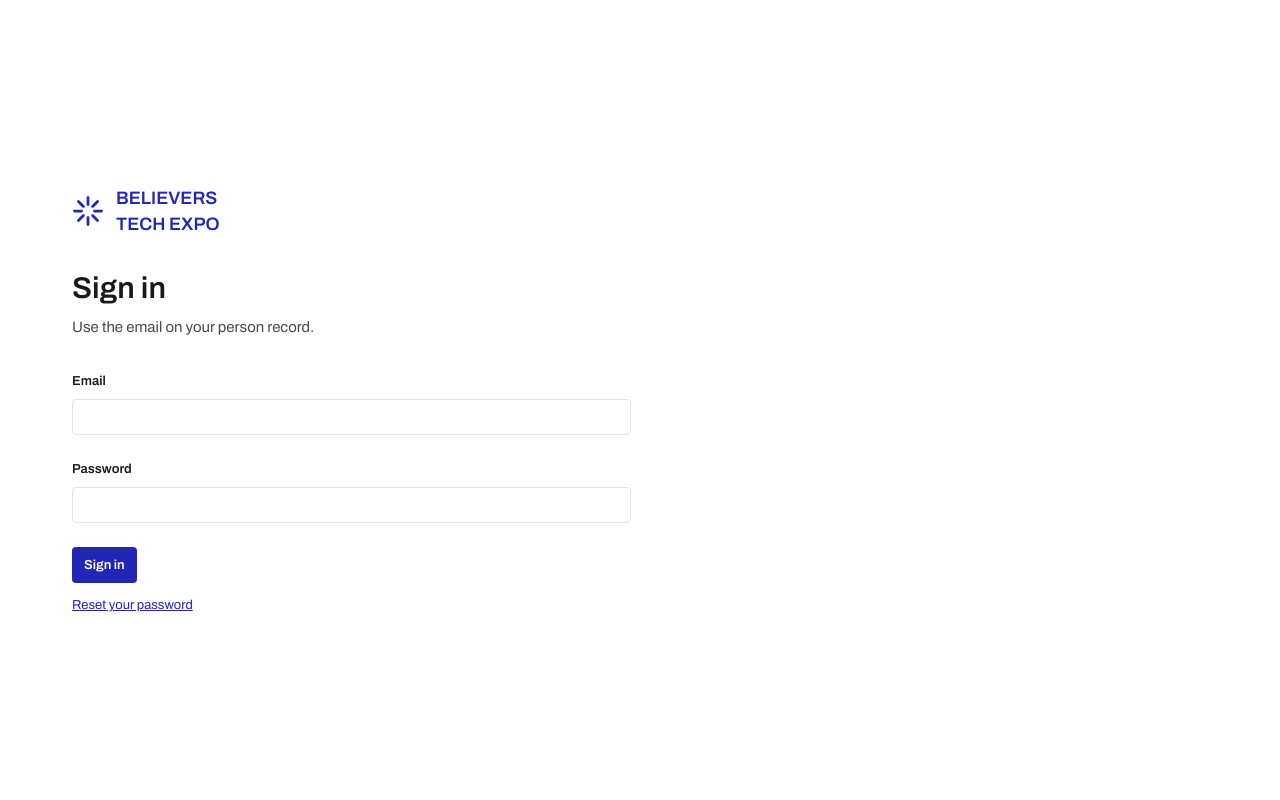
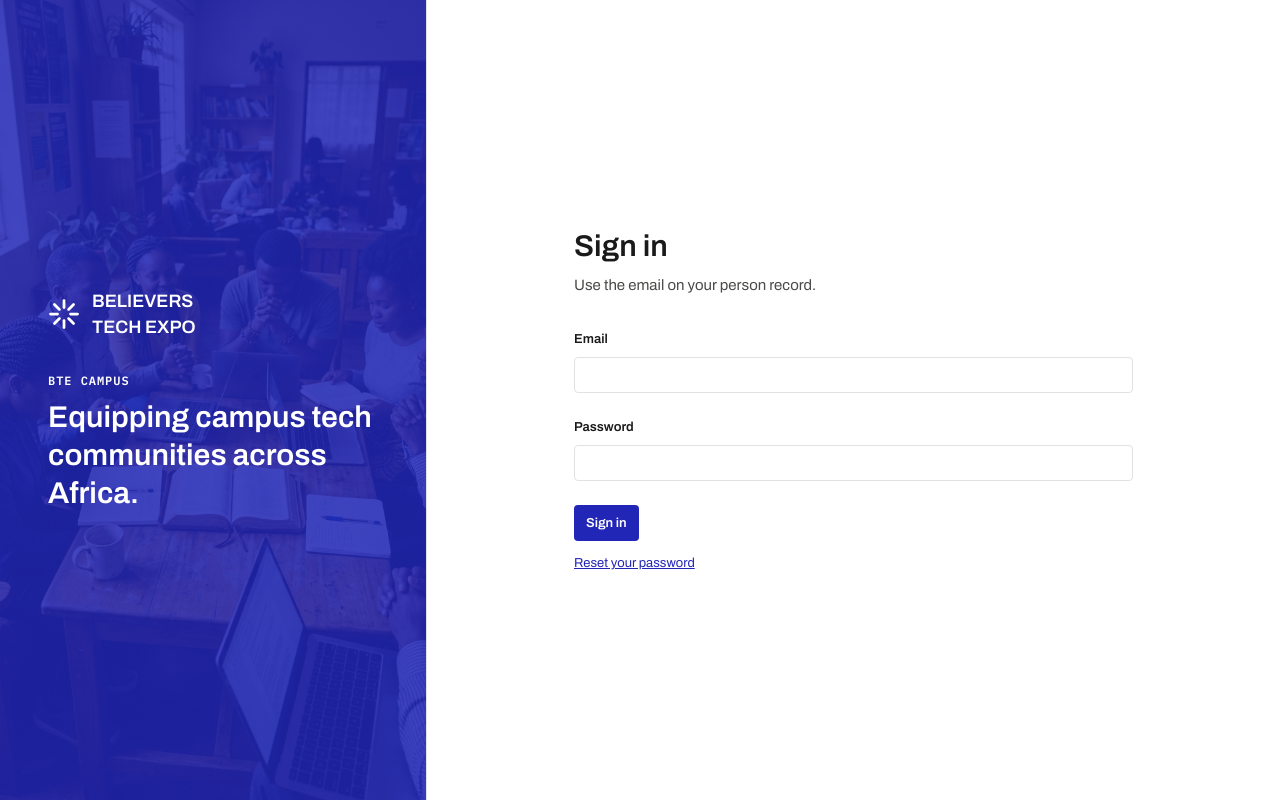
Before and after one commit to btetotheworld/bte-campus-app, a Next.js app: page /sign-in in a window 1280 px wide. Built offline with nearby package versions, Linux system fonts and the light colour scheme.

Commit message:
feat: add split layout with devotion background to auth shell

```diff
--- a/src/app/(auth)/layout.tsx
+++ b/src/app/(auth)/layout.tsx
@@ -1,16 +1,55 @@
 import type { ReactNode } from "react";
+import Image from "next/image";
+import Link from "next/link";
 import { BteLogo } from "@/components/bte/logo";
-import Link from "next/link";
 
 export default function AuthLayout({ children }: { children: ReactNode }) {
   return (
-    <main className="mx-auto flex min-h-screen max-w-content flex-col justify-center px-4 py-16 md:px-6 lg:px-8">
-      <div className="w-full max-w-prose">
-        <Link href="/sign-in" className="mb-8 inline-flex">
-          <BteLogo variant="navy" />
-        </Link>
-        {children}
-      </div>
+    <main className="flex min-h-screen">
+      {/* Left panel: roughly 30% width on desktop with full background image */}
+      <section
+        aria-label="Believers Tech Expo introduction"
+        className="relative hidden w-1/3 shrink-0 flex-col justify-between overflow-hidden border-r border-border bg-navy p-8 text-white lg:flex lg:p-12"
+      >
+        {/* Full background image */}
+        <Image
+          src="/campus-fellowship.jpg"
+          alt="African campus fellowship students gathered in devotion around an open Bible and laptops"
+          fill
+          priority
+          sizes="(min-width: 1024px) 33vw, 100vw"
+          className="object-cover"
+        />
+        {/* Full background coverage overlay with navy fill to maintain contrast */}
+        <div
+          aria-hidden="true"
+          // Overlay fills the background panel. Spacing scale has no 0 step.
+          style={{ inset: 0 }}
+          className="absolute bg-navy/85"
+        />
+
+        <div className="relative z-10 my-auto flex flex-col items-start text-left">
+          <Link href="/sign-in" className="mb-8 inline-flex">
+            <BteLogo variant="white" />
+          </Link>
+          <p className="meta-label mb-2 text-white">BTE Campus</p>
+          <h2 className="text-h1 text-white">
+            Equipping campus tech communities across Africa.
+          </h2>
+        </div>
+      </section>
+
+      {/* Right form panel: remaining 70% width */}
+      <section className="flex flex-1 flex-col justify-center px-4 py-12 sm:px-6 md:px-8 lg:px-12">
+        <div className="mx-auto w-full max-w-prose">
+          <div className="mb-8 lg:hidden">
+            <Link href="/sign-in" className="inline-flex">
+              <BteLogo variant="navy" />
+            </Link>
+          </div>
+          {children}
+        </div>
+      </section>
     </main>
   );
 }
```
Also changed, not shown: public/campus-fellowship.jpg (added).
